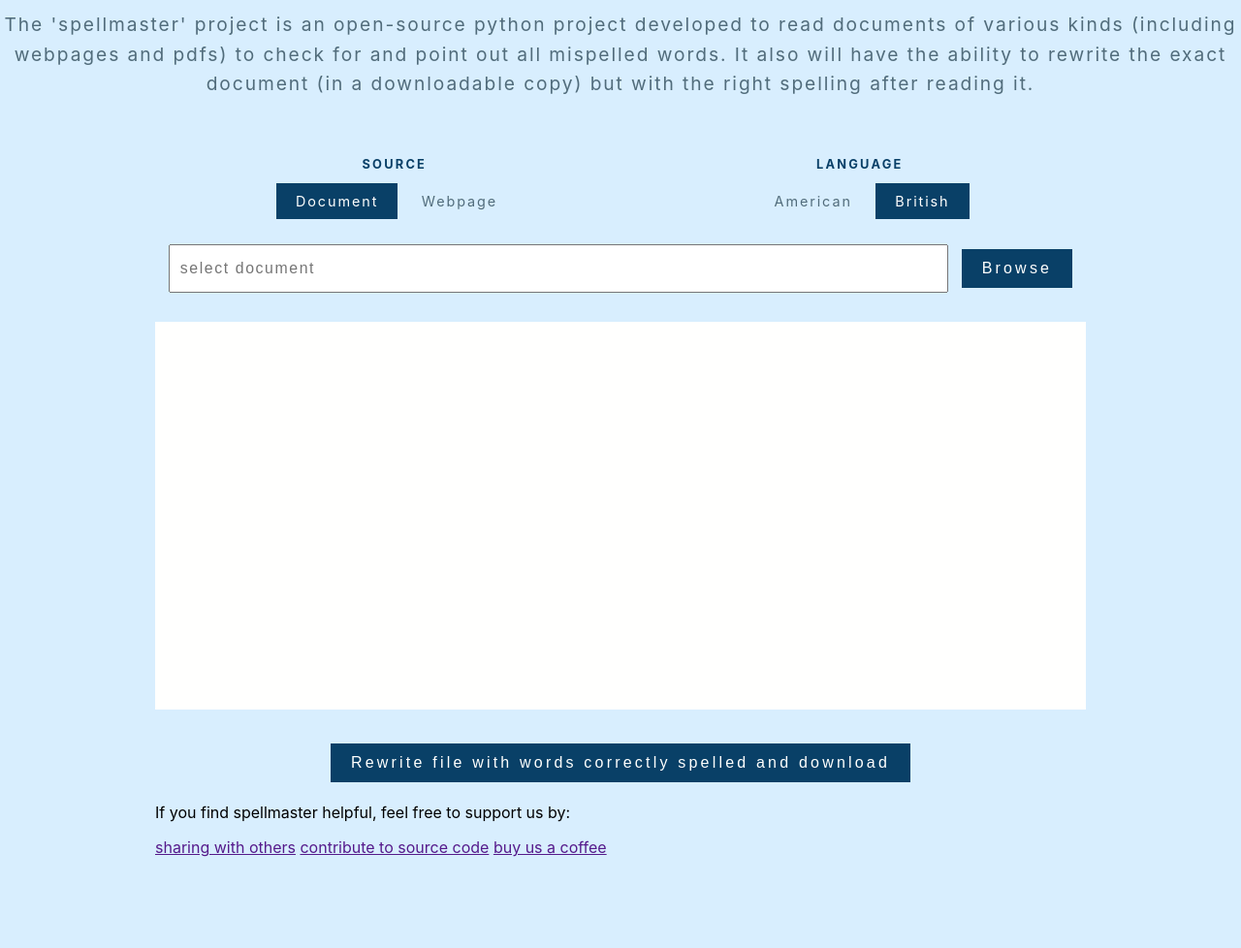
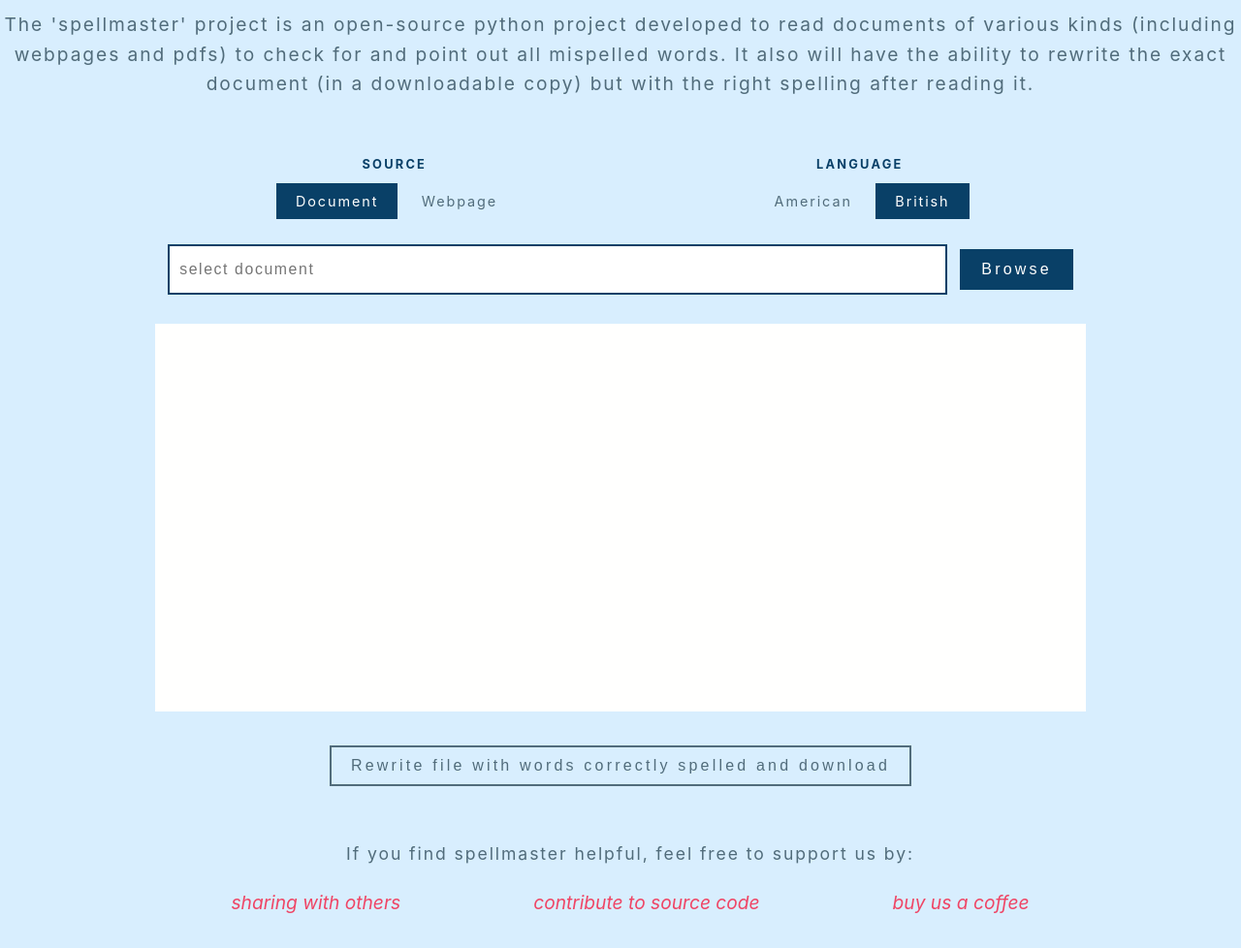
Before and after one commit to DIBO7/spellmaster, a Django app: page / in a window 1280 px wide. Shown: the part 66-1044 px from the top of the page at 97% size. Before the commit the page ends 950 px from the top, so only its background shows below. Run offline with Django 3.2, Linux system fonts and the light colour scheme.

Commit message:
front end design done...may need more test tho

```diff
--- a/static/css/main.css
+++ b/static/css/main.css
@@ -71,6 +71,8 @@
 	min-width: 300px;
 	letter-spacing: .1rem;
 	font-size: .99rem;
+	border: 2px solid var(--dark-primary);
+	color: var(--dark-primary);
 }
 
 #report-wrapper{
@@ -81,3 +83,35 @@
 	height: 400px;
 	overflow: scroll;
 }
+
+
+
+/*footer css*/
+footer{
+	margin: 50px 0 10px;
+	width: 100%;
+	padding: 0 10px;
+}
+
+footer p{text-align: center; line-height: 1.9rem; color: var(--text); font-size: 1.1rem; letter-spacing: .12rem;}
+
+footer a{
+	color: var(--bright);
+	font-size: 1.2rem;
+	font-style: oblique;
+	margin: 5px 10px;
+}
+
+footer a:hover{
+	color: var(--dark-primary);
+}
+
+footer div{
+	margin-bottom: 30px;
+}
+
+/*
+button.inactive{
+	color: var(--text);
+}
+*/
--- a/static/css/root.css
+++ b/static/css/root.css
@@ -3,7 +3,9 @@
   --plain: #FFFFFE;
   --text: #516C7B;
   --dark-primary: #094067;
-  --bright: ;
+  --bright: #EF4565;
+  --light-primary: #00247d;
+  --faded-primary: #3C3B6E;
 
 }
 
@@ -33,15 +35,24 @@
   letter-spacing: .2rem;
   font-size: 1rem;
   margin: 5px 0;
-  border: 1px solid transparent;
+  border: 2px solid transparent;
 }
 
 button:hover{
   background-color: transparent;
-  border: 1px solid var(--dark-primary);
+  border: 2px solid var(--dark-primary);
   color: var(--dark-primary);
 }
 
+button.inactive{
+  background-color: transparent;
+  border: 2px solid var(--text);
+  color: var(--text);
+  cursor: not-allowed;
+}
+
+
+a{text-decoration: none;}
 
 /*all these would go into generic.css or so*/
 
--- a/templates/mainpage.html
+++ b/templates/mainpage.html
@@ -79,7 +79,7 @@
 				</div>
 
 				<div class="centerer">
-					<button>Rewrite file with words correctly spelled and download</button>
+					<button class="inactive">Rewrite file with words correctly spelled and download</button>
 				</div>
 
 			</section>
@@ -87,7 +87,7 @@
 			<footer>
 				<p>If you find spellmaster helpful, feel free to support us by:</p>
 
-				<div>
+				<div class="flexible">
 					<a href="">sharing with others</a>
 					<a href="">contribute to source code</a>
 					<a href="">buy us a coffee</a>
```
